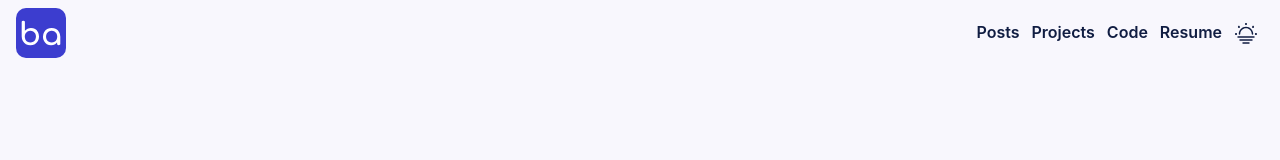
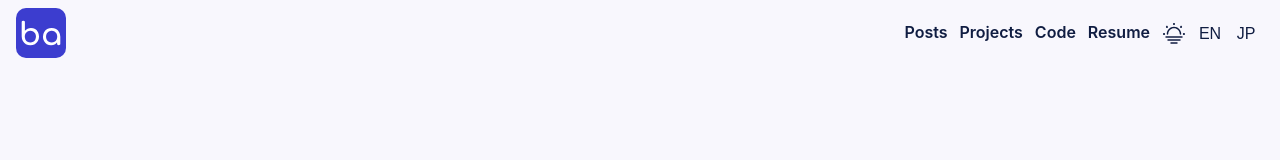
Before and after one commit to BryanAM/portfolio, a React (Create React App) app: page / in a window 1280 px wide. Shown: the top 160 px of the page. Built offline with nearby package versions, Linux system fonts and the light colour scheme.

Commit message:
updated i18n

```diff
--- a/src/App.scss
+++ b/src/App.scss
@@ -91,3 +91,16 @@ a {
     color: var(--app-text-color);
   }
 }
+
+.text-button {
+  font-size: $font-size-100;
+  background: none;
+  color: var(--button-text-button-color);
+  border: none;
+  border-radius: 50%;
+  cursor: pointer;
+  width: 24px;
+  height: 24px;
+  padding: 0;
+
+}
--- a/src/assets/_theme.scss
+++ b/src/assets/_theme.scss
@@ -15,6 +15,10 @@
   // App Link Color Theming
   --app-link-color: #{$AppLinkColor};
 
+
+  // Button
+  --button-text-button-color: #{$ButtonTextButtonColor};
+
   // Menu Theming
   --menu-mobile-accent-color: #{$MenuMobileAccentColor};
   --menu-mobile-bg-color: #{$MenuMobileBGColor};
--- a/src/assets/_themeDark.scss
+++ b/src/assets/_themeDark.scss
@@ -15,6 +15,9 @@
   // App Link Color Theming
   --app-link-color: #{$DarkAppLinkColor};
 
+  // Button
+  --button-text-button-color: #{$DarkButtonTextButtonColor};
+
   // Menu Theming
   --menu-mobile-accent-color: #{$DarkMenuMobileAccentColor};
   --menu-mobile-bg-color: #{$DarkMenuMobileBGColor};
--- a/src/assets/_variables.scss
+++ b/src/assets/_variables.scss
@@ -13,6 +13,9 @@ $AppFaviconHoverColor: $midnight-blue-200;
 $AppTextColor: $independence-blue-900;
 $AppTextColorAccent: $AppAccentColor;
 $AppTextColorSecondary: $independence-blue-700;
+
+// Button
+$ButtonTextButtonColor: $AppTextColor;
 
 // Links
 $AppLinkColor: $independence-blue-900;
@@ -35,6 +38,10 @@ $DarkAppTextColorAccent: $DarkAppAccentColor;
 $DarkAppTextColorSecondary: $iris-200;
 
 
+// Button
+$DarkButtonTextButtonColor: $white;
+
+
 // Dark Links
 $DarkAppLinkColor: $DarkAppTextColor;
 
--- a/src/components/Menu/Menu.jsx
+++ b/src/components/Menu/Menu.jsx
@@ -11,7 +11,7 @@ import { useTheme } from '../../contexts/themeContext';
 import './menu.scss';
 
 function Menu() {
-  const [t] = useTranslation();
+  const [t, i18next] = useTranslation();
   const mobileMenuRef = useRef(null);
   const { theme, setTheme } = useTheme();
   const [mobile, setMobile] = useState(false);
@@ -52,14 +52,18 @@ function Menu() {
           </button>
           {/* Ref to close on outside click */}
           <div ref={mobileMenuRef} className={`menu-mobile-wrapper ${menuOpen ? 'open' : ''}`}>
-            <Stack className="menu-mobile-stack" spacing={6} flexDirection="column">
+            <Stack className="menu-mobile-stack" spacing={8} verticalSpacing={2} flexDirection="column">
               <NavLink to="/posts" className="font-size-400">{t('menu.posts')}</NavLink>
               <NavLink to="/projects" className="font-size-400">{t('menu.projects')}</NavLink>
               <NavLink to="/code" className="font-size-400">{t('menu.code')}</NavLink>
               <NavLink to="/resume" className="font-size-400">{t('menu.resume')}</NavLink>
-              <button type="button" className="icon-button" onClick={() => setTheme(theme === 'theme' ? 'theme-dark' : 'theme')}>
-                {theme === 'theme' ? <SunIcon className="menu-mobile-theme-button" /> : <MoonIcon />}
-              </button>
+              <Stack>
+                <button type="button" className="icon-button" onClick={() => setTheme(theme === 'theme' ? 'theme-dark' : 'theme')}>
+                  {theme === 'theme' ? <SunIcon className="menu-mobile-theme-button" /> : <MoonIcon />}
+                </button>
+                <button className="text-button" type="button" onClick={() => i18next.changeLanguage('en')}>EN</button>
+                <button className="text-button" type="button" onClick={() => i18next.changeLanguage('jp')}>JP</button>
+              </Stack>
             </Stack>
           </div>
           <button
@@ -79,6 +83,8 @@ function Menu() {
           <button type="button" className="icon-button" onClick={() => setTheme(theme === 'theme' ? 'theme-dark' : 'theme')}>
             {theme === 'theme' ? <SunIcon /> : <MoonIcon />}
           </button>
+          <button className="text-button" type="button" onClick={() => i18next.changeLanguage('en')}>EN</button>
+          <button className="text-button" type="button" onClick={() => i18next.changeLanguage('jp')}>JP</button>
         </Stack>
       )}
     </nav>
--- a/src/components/Menu/menu.scss
+++ b/src/components/Menu/menu.scss
@@ -103,5 +103,9 @@
     .menu-mobile-theme-button {
       color: var(--menu-mobile-accent-color);
     }
+
+    .text-button {
+      color: var(--menu-mobile-accent-color);
+    }
   }
 }
--- a/src/components/Stack/Stack.jsx
+++ b/src/components/Stack/Stack.jsx
@@ -11,11 +11,15 @@ function Stack({
   alignItems,
   alignContent,
   spacing,
+  verticalSpacing,
 }) {
   const stackRef = useRef(null);
   useEffect(() => {
     if (spacing) {
       stackRef.current.style.setProperty('--stack-spacing', `${spacing}px`);
+    }
+    if (verticalSpacing) {
+      stackRef.current.style.setProperty('--stack-spacing-vertical', `${verticalSpacing}px`);
     }
   }, []);
   return (
@@ -42,6 +46,7 @@ Stack.defaultProps = {
   justifyContent: 'flex-start',
   className: '',
   spacing: 0,
+  verticalSpacing: 0,
 };
 
 Stack.propTypes = {
@@ -55,5 +60,6 @@ Stack.propTypes = {
   flexWrap: PropTypes.string,
   justifyContent: PropTypes.string,
   spacing: PropTypes.number,
+  verticalSpacing: PropTypes.number,
 };
 export default Stack;
--- a/src/components/Stack/stack.scss
+++ b/src/components/Stack/stack.scss
@@ -1,7 +1,10 @@
 .stack {
   display: flex;
   > * {
-    margin: 0 var(--stack-spacing)
+    margin-left: var(--stack-spacing);
+    margin-right: var(--stack-spacing);
+    margin-top: var(--stack-spacing-vertical);
+    margin-bottom: var(--stack-spacing-vertical);
   }
 };
 
--- a/src/i18next/locales/jp.json
+++ b/src/i18next/locales/jp.json
@@ -1,16 +1,17 @@
 {
   "common": {
-    "name": "Bryan Aument"
+    "name": "Bryan Aument",
+    "title": "ウェブ開発者"
   },
   "landing": {
     "hero": {
-      "intro": "Software Developer - Building things for the web"
-    },
-    "menu": {
-      "code": "Code",
-      "posts": "Posts",
-      "projects": "Projects",
-      "resume": "Resume"
+      "intro": "ユーザー中心のウェブアプリとツールを実行するウェブ開発者です。現在はウェブアプリのテーマと言語や国際化を広まる興味を持っています。"
     }
+  },
+  "menu": {
+    "code": "コード",
+    "posts": "登板",
+    "projects": "自己プロジェツト",
+    "resume": "履歴書"
   }
 }
```
